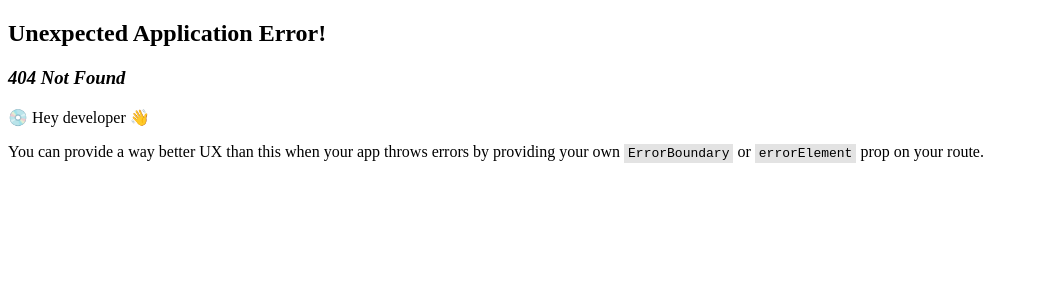
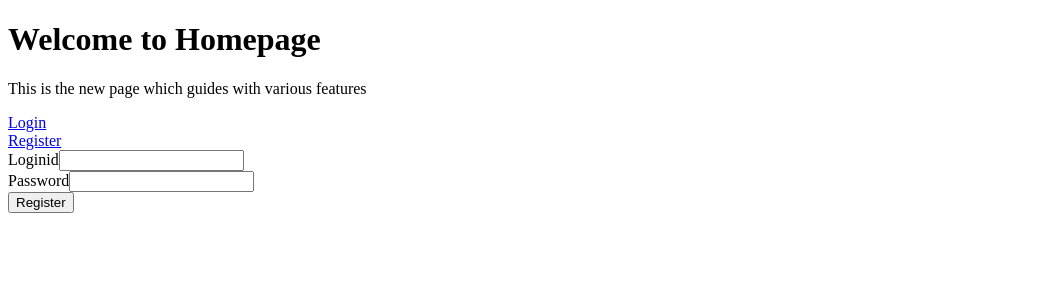
Before and after one commit to Tharani-Kasiselvam/react-proj-main, a React (Vite) app: page /register in a window 1280 px wide. Before the commit this address had no page. Shown: the top 300 px of the page, without its empty margins (0-1039 px from the left). Built offline with nearby package versions, Linux system fonts and the light colour scheme.

Commit message:
D6-Router-children-outlet

```diff
--- a/src/components/Home.jsx
+++ b/src/components/Home.jsx
@@ -1,11 +1,16 @@
-import { Link } from "react-router-dom"
+import { Link, Outlet } from "react-router-dom"
 const Home = () => {
   return (
     <div>
         <h1>Welcome to Homepage</h1>
         <p>This is the new page which guides with various features</p>
-        <Link to="/login">Open Login Page</Link>
+        <Link to="/login">Login</Link><br />
+        <Link to="/register">Register</Link>
+
+        <Outlet />
+
     </div>
+
   )
 }
 
--- /dev/null
+++ b/src/components/Login.jsx
@@ -0,0 +1,13 @@
+const Login = () => {
+  return (
+    <form>
+        <label for="name" name="lbl">Loginid</label>
+        <input type="text" name="txt1"></input>
+        <label for="name" name="lbl">Password</label>
+        <input type="text" name="txt2"></input>
+        <button>Submit</button>
+    </form>
+  )
+}
+
+export default Login
--- /dev/null
+++ b/src/components/Register.jsx
@@ -0,0 +1,15 @@
+const Register = () => {
+  return (
+    <div>
+    <form>
+    <label for="name" name="lbl">Loginid</label>
+    <input type="text" name="txt1"></input><br />
+    <label for="name" name="lbl">Password</label>
+    <input type="text" name="txt2"></input><br />
+    <button>Register</button>
+    </form>
+    </div>
+  )
+}
+
+export default Register
```
Also changed, not shown: src/App.jsx (+14 -6 lines).
